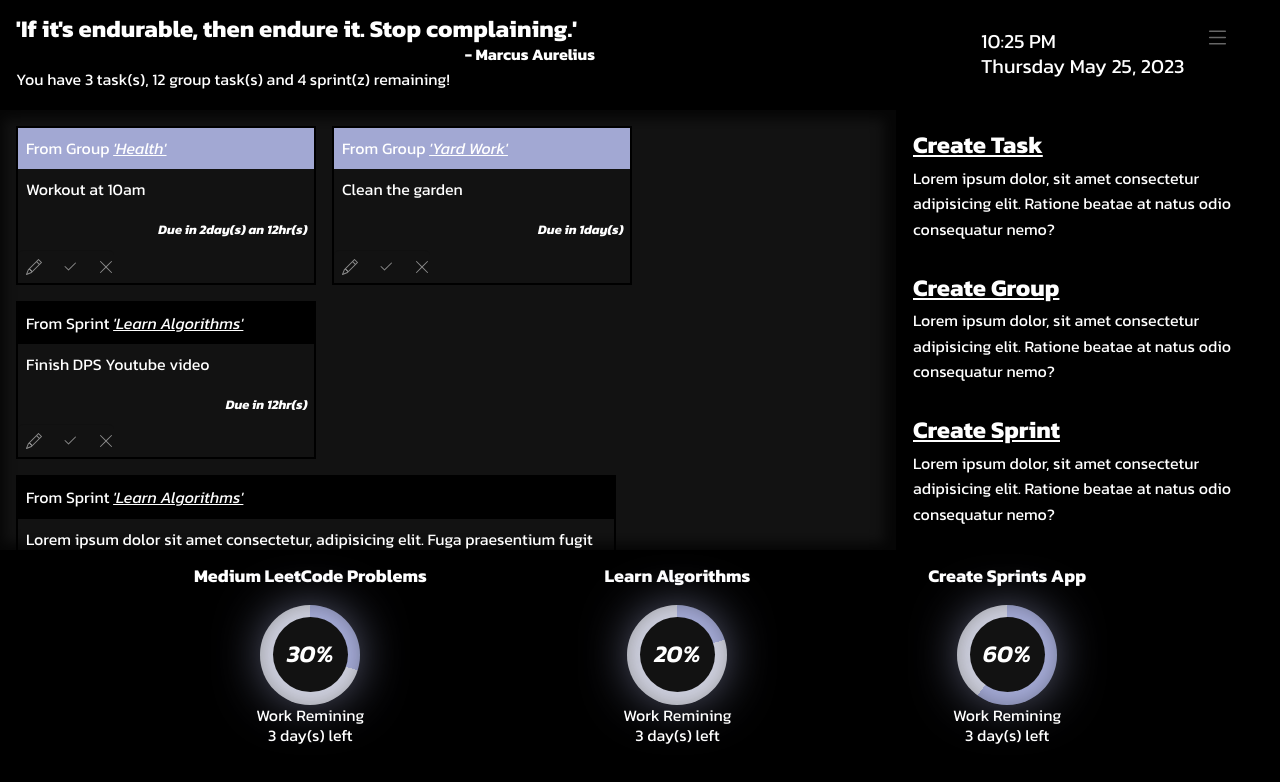
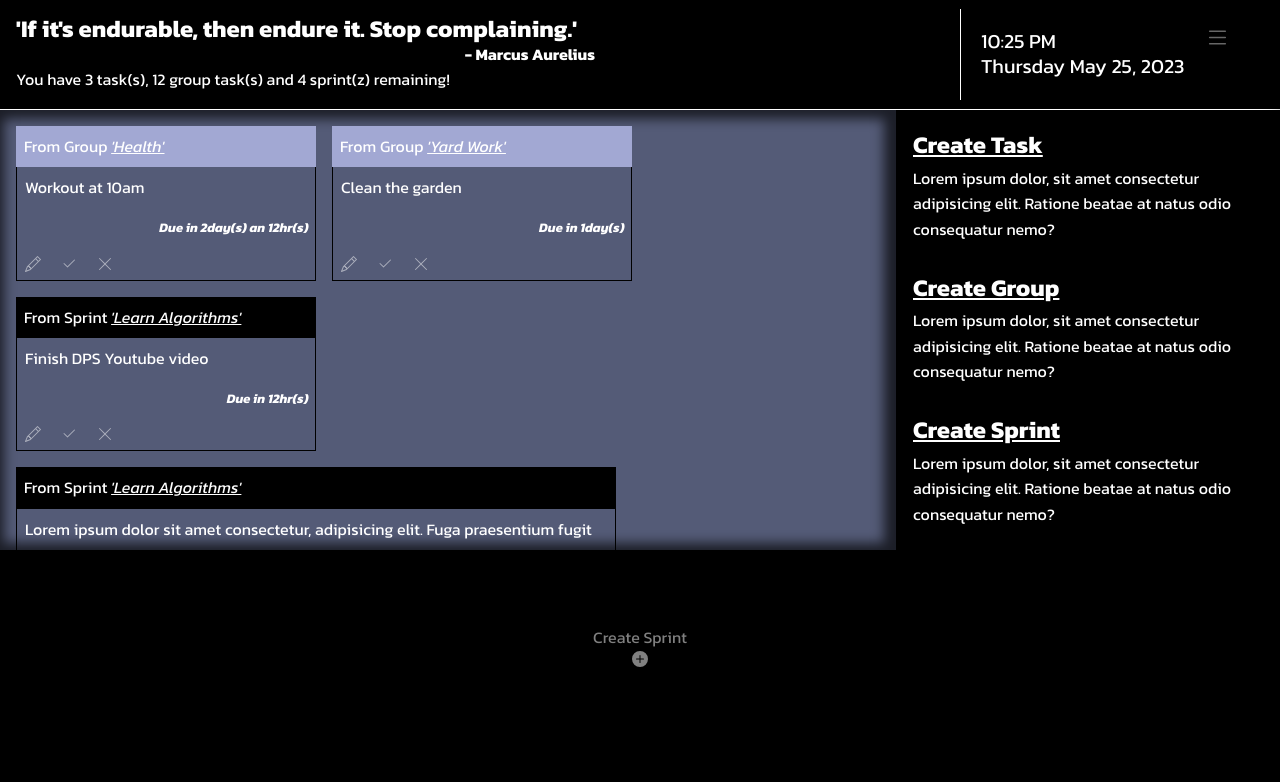
Before and after one commit to EdwardIY/Sprintz-App, a React (Create React App) app: page / in a window 1280 px wide. Shown: the top 782 px of the page. Built offline with nearby package versions, Linux system fonts and the light colour scheme.

Commit message:
additional styling/ created empty sprints add icon

```diff
--- a/src/comps/Navbar.tsx
+++ b/src/comps/Navbar.tsx
@@ -20,7 +20,7 @@ export default function Navbar() {
             value={x}
             size={100}
             root_color='#e3e3e3'
-            progress_color='#a2a8d3'
+            progress_color='black'
             value_color='#121212'
             note='Sprintz Rating'
             fontSize={24}
--- a/src/comps/Sprints.tsx
+++ b/src/comps/Sprints.tsx
@@ -1,17 +1,19 @@
 import { ProgressCircle } from "./ProgressCircle";
+import * as Icon from 'react-bootstrap-icons';
 
 
 export default function Sprints() {
 
     return (
         <div className="Container--row Sprints">
-            <div className="Sprints__Sprint Container--col">
+          <span className="Sprints__Add Container--col">Create Sprint <br /> <Icon.PlusCircleFill/> </span>
+            {/* <div className="Sprints__Sprint Container--col">
                 <h2 className="Sprints__Sprint__Title">Medium LeetCode Problems</h2>
                 <ProgressCircle
                     value={30}
                     size={100}
                     root_color='#e3e3e3'
-                    progress_color='#a2a8d3'
+                    progress_color='#545B77'
                     value_color='#121212'
                     note='Work Remining'
                     fontSize={24}
@@ -24,7 +26,7 @@ export default function Sprints() {
                     value={20}
                     size={100}
                     root_color='#e3e3e3'
-                    progress_color='#a2a8d3'
+                    progress_color='#545B77'
                     value_color='#121212'
                     note='Work Remining'
                     fontSize={24}
@@ -37,13 +39,13 @@ export default function Sprints() {
                     value={60}
                     size={100}
                     root_color='#e3e3e3'
-                    progress_color='#a2a8d3'
+                    progress_color='#545B77'
                     value_color='#121212'
                     note='Work Remining'
                     fontSize={24}
                 />
                 <span className="Sprints__Sprint__TimeRemaining">3 day(s) left</span>
-            </div>
+            </div> */}
       </div>
     )
   }
--- a/src/comps/Tasks.tsx
+++ b/src/comps/Tasks.tsx
@@ -68,6 +68,34 @@ export default function Tasks() {
 
         </div>
 
+        <div className="Task Task--group Container--col">
+          <span className="TaskCategory">From Group <span>'Yard Work'</span></span>
+          <span className="TaskDescription"> Clean the garden</span>
+
+          <div className="Container--col TaskInfo">
+          <span className="TaskControls Container--row">
+            <Icon.Pencil />
+            <Icon.Check2 />
+            <Icon.XLg />
+            </span>
+            <span className='TaskTime'> Due in 1day(s)</span>
+          </div>
+
+        </div>        <div className="Task Task--group Container--col">
+          <span className="TaskCategory">From Group <span>'Yard Work'</span></span>
+          <span className="TaskDescription"> Clean the garden</span>
+
+          <div className="Container--col TaskInfo">
+          <span className="TaskControls Container--row">
+            <Icon.Pencil />
+            <Icon.Check2 />
+            <Icon.XLg />
+            </span>
+            <span className='TaskTime'> Due in 1day(s)</span>
+          </div>
+
+        </div>
+
       </div>
     )
   }
--- a/src/global.css
+++ b/src/global.css
@@ -35,4 +35,28 @@ svg {
 }
 
 
+
+::-webkit-scrollbar-thumb {
+    background: #888;
+    border-radius: 10px; /* Adjust the value to change the shape */
+  }
+  ::-webkit-scrollbar {
+    width: 8px;
+    height: 8px;
+  }
+
+  /* Track (background) color of the scrollbar */
+  ::-webkit-scrollbar-track {
+    background: #f1f1f1;
+  }
+
+  /* Handle (thumb) color of the scrollbar */
+  ::-webkit-scrollbar-thumb {
+    background: #888;
+  }
+
+  /* On hover, the handle (thumb) color of the scrollbar */
+  ::-webkit-scrollbar-thumb:hover {
+    background: #555;
+  }
 /* Colors */
--- a/src/main.css
+++ b/src/main.css
@@ -10,7 +10,7 @@
     width: 250px;
     box-shadow: 3px 1px 22px 0px rgba(0,0,0,0.58);
     transition: .3s;
-    background-color: var(--colorA);
+    background-color: var(--colorC);
     z-index: 1;
 }
 .Navbar__OpenNav,
@@ -51,7 +51,7 @@
 
 .Header {
     justify-content: space-between;
-    border-bottom: 1px solid rgba(0, 0, 0, 0.212);
+    border-bottom: 1px solid var(--secondaryColor);
 }
 
 
@@ -78,7 +78,7 @@
     padding: 1em;
     font-size: 20px;
     align-items: start;
-    border-left: 1px solid rgba(0, 0, 0, 0.212);
+    border-left: 1px solid var(--secondaryColor);
     width: 25%;
 }
 
@@ -95,7 +95,7 @@
     align-items: flex-start;
     flex-wrap: wrap;
     gap:1em 1em;
-    background: var(--colorA);
+    background: var(--colorC);
     box-shadow: inset -4px 1px 12px 8px rgba(0, 0, 0, 0.67);
     overflow-y: scroll;
 }
@@ -103,7 +103,6 @@
     min-width: 300px;
     max-width: 600px;
     min-height: 90px;
-    border:2px solid black;
     justify-content: flex-start;
 }
 .TaskCategory {
@@ -118,25 +117,32 @@
     background: var(--colorB);
 }
 .Task--sprint > .TaskCategory {
-    background: var(--primaryColor);
+    background: black;
 }
 .TaskDescription {
     padding: .5em;
     width: 100%;
+    border-left:1px solid black;
+    border-right:1px solid black;
+
+
 }
 .TaskInfo {
     width:100%;
     justify-content: space-between;
     flex-direction: column-reverse;
+    border-left:1px solid black;
+    border-right:1px solid black;
+    border-bottom:1px solid black;
     /* padding: .5em; */
 }
 .TaskControls {
     align-self: flex-start;
     gap:20px;
     padding: .5em;
-    padding-right: 0;
-    border-top: 1px solid rgba(0, 0, 0, 0.212);
-    border-radius: 5px;
+    /* border-top: 2px solid black;
+    border-right: 2px solid  black; */
+    /* border-radius: 5px; */
     opacity: .5;
 }
 .TaskTime {
@@ -210,6 +216,8 @@
     justify-content: space-evenly;
     padding: 1em;
     align-items: flex-start;
+    height: max-content;
+    /* border-top: 1px solid var(--secondaryColor); */
 }
 .Sprints__Sprint{
     line-height: 1.3em;
@@ -220,7 +228,15 @@
     max-width: 350px;
     margin-bottom: 1em;
 }
-
+.Sprints__Add {
+    opacity: .5;
+    cursor: pointer;
+    height: 20vh;
+    text-align: center;
+}
+.Sprints__Add:hover {
+    opacity: 1;
+}
 
 /* Progress Circle */
 .ProgressCircle__Parent {
--- a/src/theme.css
+++ b/src/theme.css
@@ -7,7 +7,7 @@
 
     --colorA: #121212;
     --colorB: #a2a8d3;
-    --colorC: ;
+    --colorC: #545B77;
     --colorD:
 }
 /* Fonts */
```
